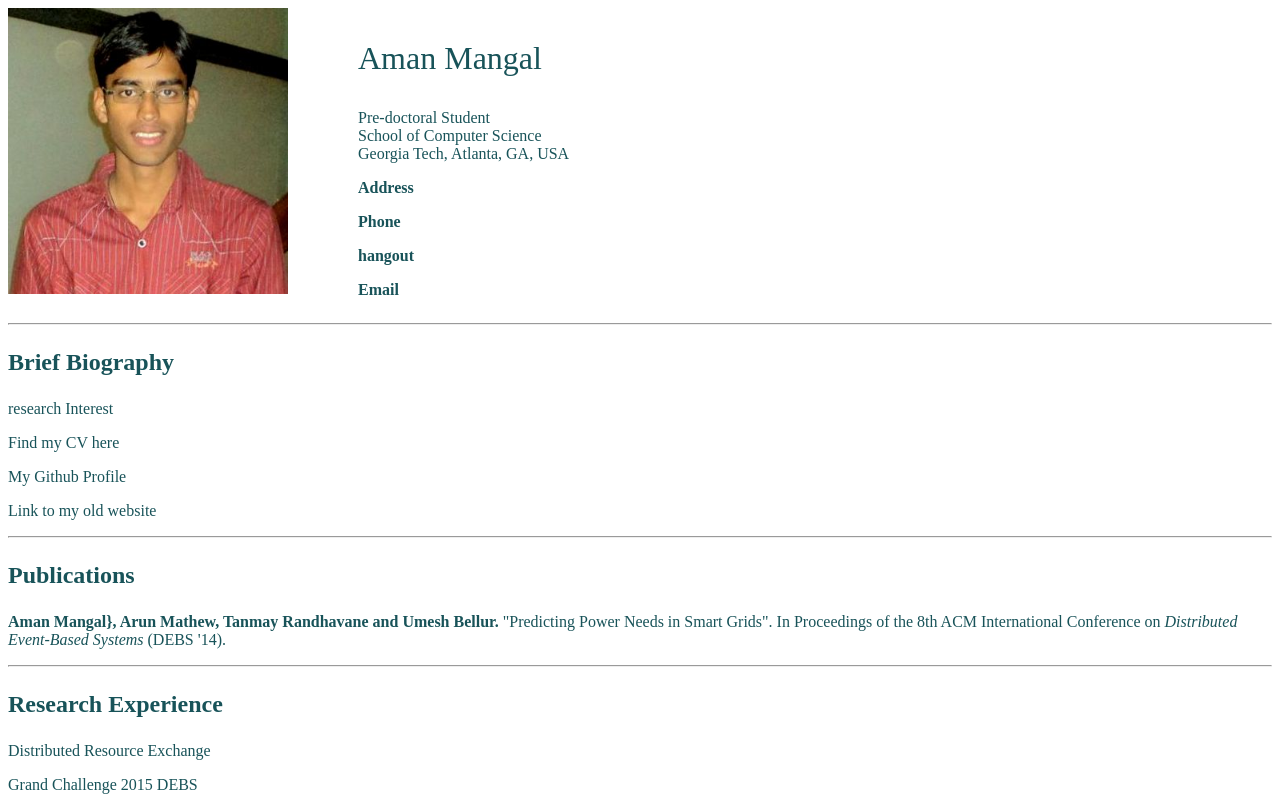
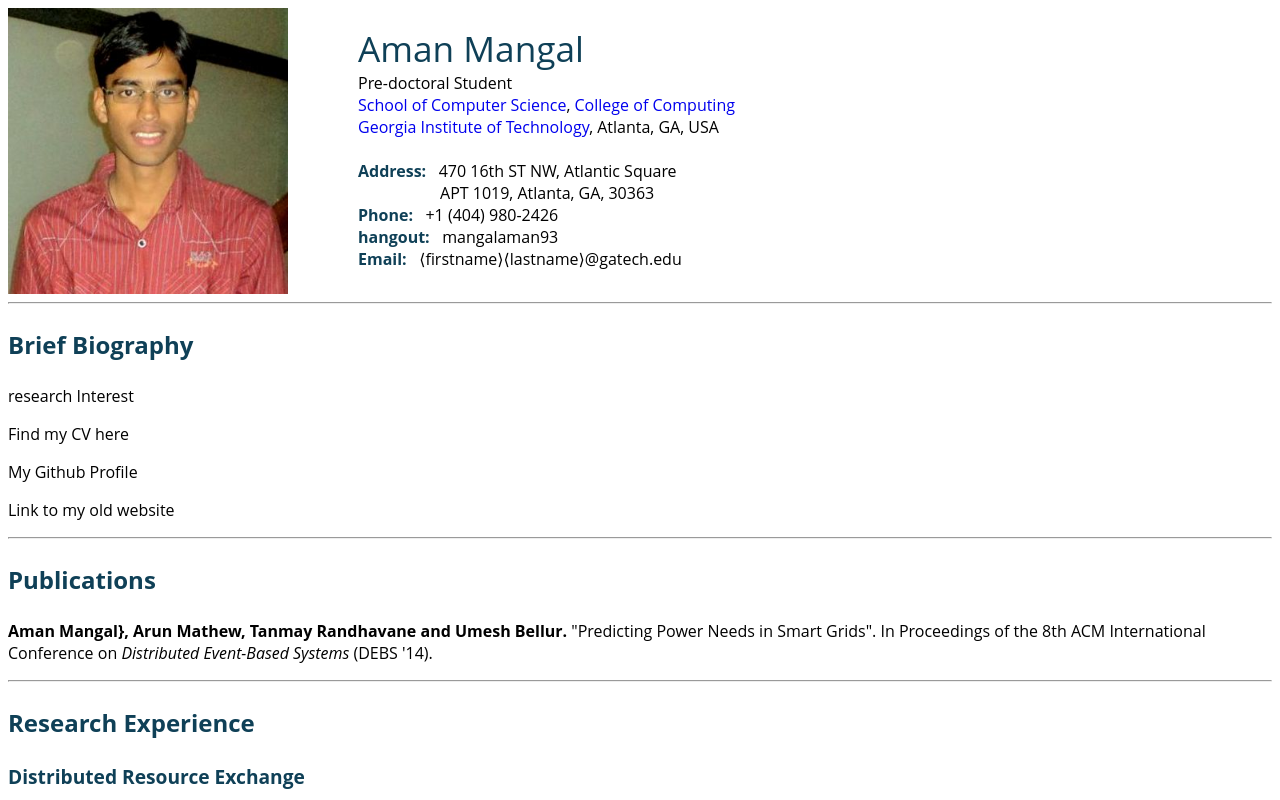
Before and after one commit to mangalaman93/website, a plain HTML site: page index.html in a window 1280 px wide. Shown: the top 800 px of the page. Drawn offline with Linux system fonts and the light colour scheme.

Commit message:
added title

```diff
--- a/index.html
+++ b/index.html
@@ -9,27 +9,34 @@
 </head>
 
 <body>
+<!--TABS-->
+
 <!--TITLE-->
-<div id="title">
-	<div id="sketch">
+<div id="home">
+	<div class="sketch">
 		<img src="image/me.jpg" width="80%" height="80%" alt="profile picture"/>
 	</div>
-	<div id="header">
-		<p style="font-size:200%;">Aman Mangal</p>
-		<p>Pre-doctoral Student <br/>
-			School of Computer Science<br/>
-			Georgia Tech, Atlanta, GA, USA</p>
-		<p class="sub">Address</p>
-		<p class="sub">Phone</p>
-		<p class="sub">hangout</p>
-		<p class="sub">Email</p>
+	<div class="title">
+		<div style="margin-top:16px;" class="header">Aman Mangal</div>
+		Pre-doctoral Student <br/>
+		<a href="http://www.scs.gatech.edu/">School of Computer Science</a>,
+		<a href="http://www.cc.gatech.edu/">College of Computing</a> <br/>
+		<a href="http://www.gatech.edu/">Georgia Institute of Technology</a>,
+		Atlanta, GA, USA<br/>
+		<br/>
+		<b class="sub">Address:</b>
+		&nbsp; 470 16th ST NW, Atlantic Square<br/>
+		<span style="padding-left:82px">APT 1019, Atlanta, GA, 30363</span><br/>
+		<b class="sub">Phone:</b> &nbsp; +1 (404) 980-2426<br/>
+		<b class="sub">hangout:</b> &nbsp; mangalaman93 <br/>
+		<b class="sub">Email:</b> &nbsp; &lang;firstname&rang;&lang;lastname&rang;@gatech.edu
 	</div>
 	<div class="clear"></div>
 </div>
 
 <!--BIOGRAPHY-->
 <hr/>
-<div>
+<div id="biography">
 	<p class="header2">Brief Biography</p>
 	<p>research Interest</p>
 	<p>Find my CV here</p>
--- a/style.css
+++ b/style.css
@@ -1,23 +1,38 @@
 body {
-	color:#185359;
+	font-family: 'Open Sans', sans-serif;
 }
 
-#sketch {
+a {
+	text-decoration:none;
+}
+
+.sketch {
 	float:left;
 }
 
-#header {
-	margin-left:auto;
+.title {
 	float:left;
 }
 
+.header {
+	font-size:220%;
+	color:#0F4057;
+}
+
 .sub {
+	color:#0F4057;
+}
+
+.header2 {
+	color:#0F4057;
+	font-size:150%;
 	font-weight:bold;
 }
 
-.header2 {
-	font-size:150%;
-	font-weight:bold;
+.header3 {
+	color:#0F4057;
+	font-weight:bolder;
+	font-size:120%;
 }
 
 .clear{
```
